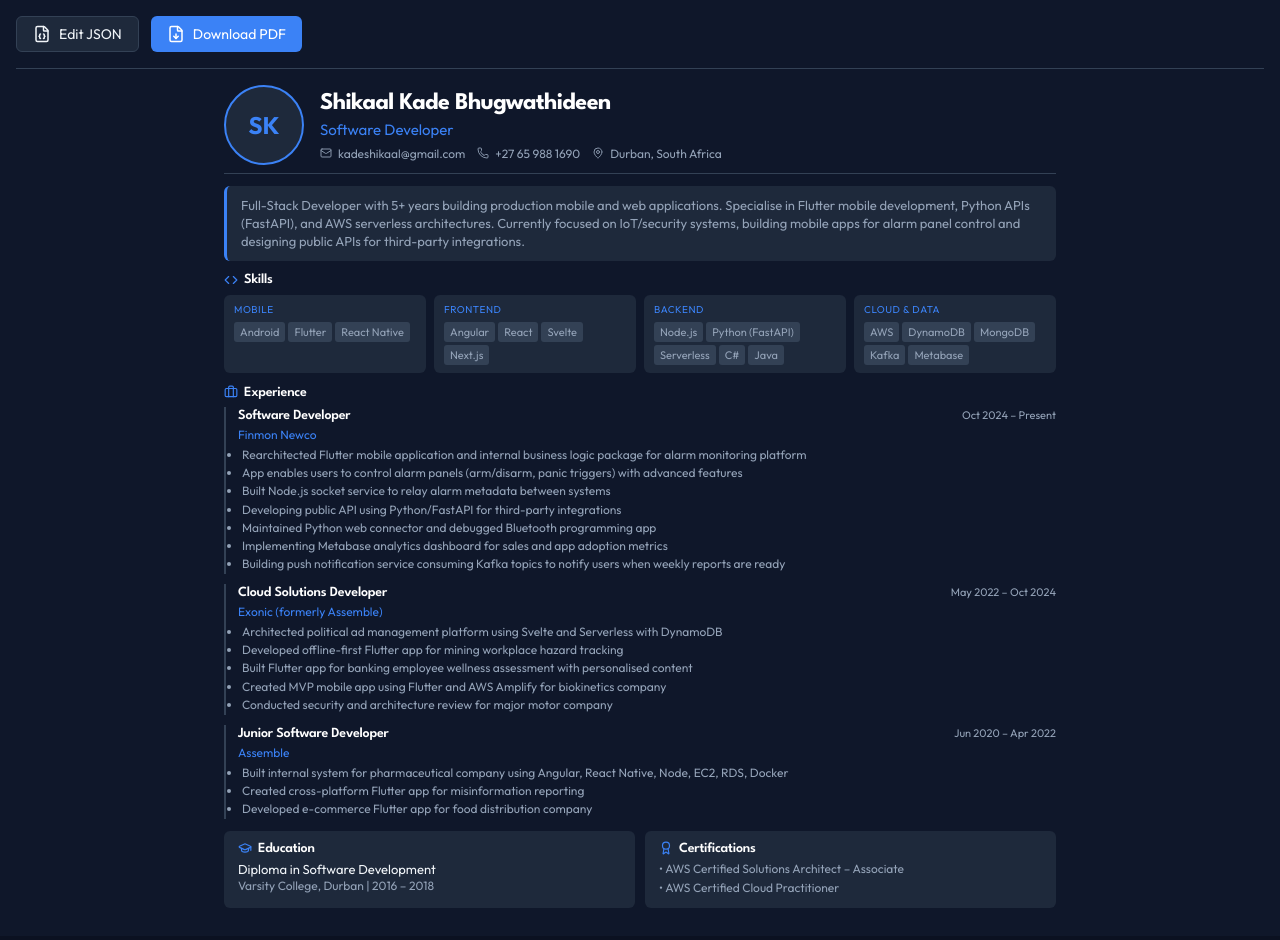
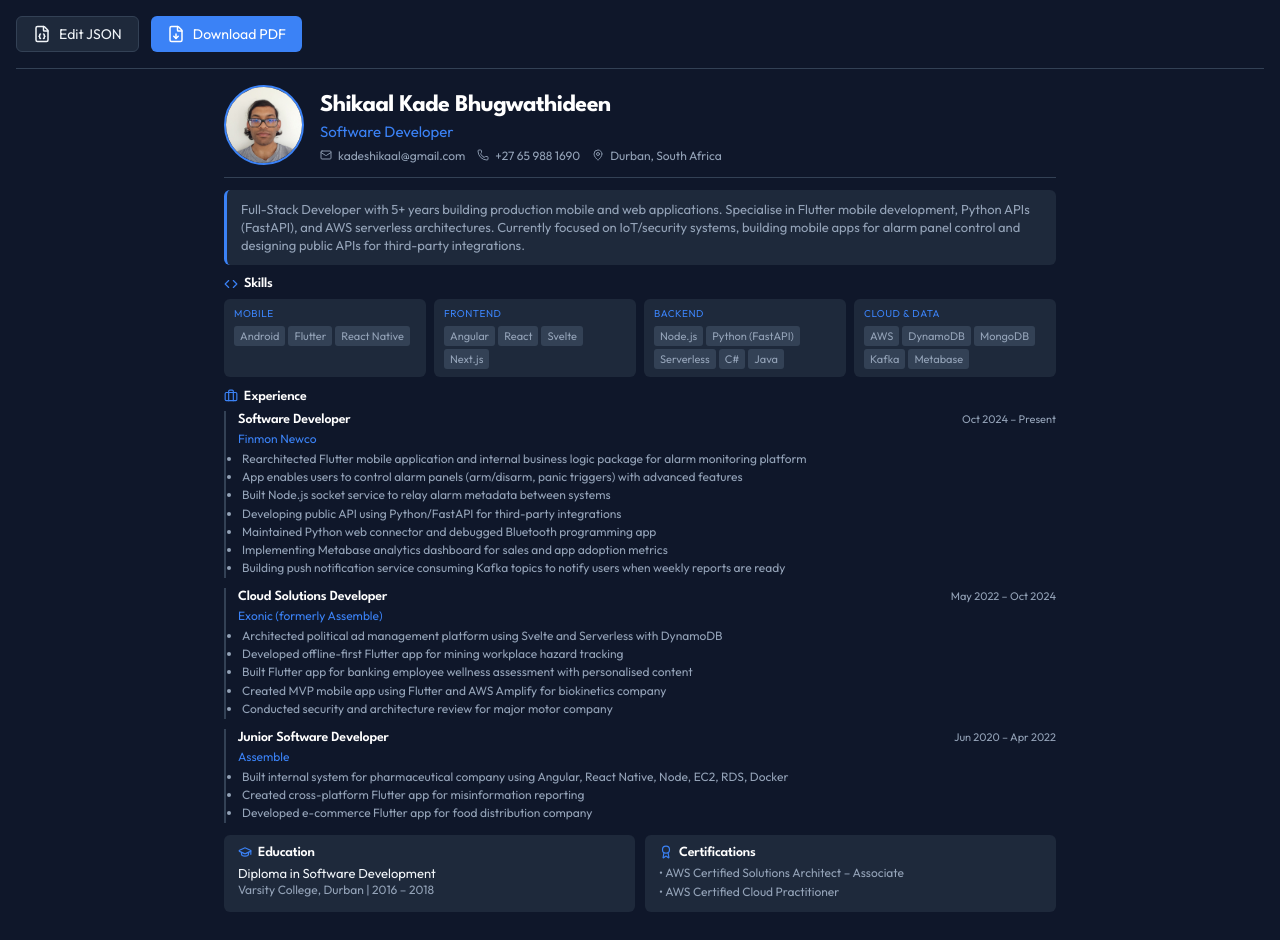
Before and after one commit to kadebhug/merdova, a React (Vite) app: page /resume in a window 1280 px wide. Built offline with nearby package versions, Linux system fonts and the light colour scheme.

Commit message:
feat: add avatar image to resume component

```diff
--- a/src/components/Resume/Resume.jsx
+++ b/src/components/Resume/Resume.jsx
@@ -6,7 +6,7 @@ import './Resume.css';
 const initialCvData = {
   name: "Shikaal Kade Bhugwathideen",
   title: "Software Developer",
-  avatar: "",
+  avatar: "/avatar.png",
   contact: {
     email: "kadeshikaal@gmail.com",
     phone: "+27 65 988 1690",
```
Also changed, not shown: public/avatar.png (added).
